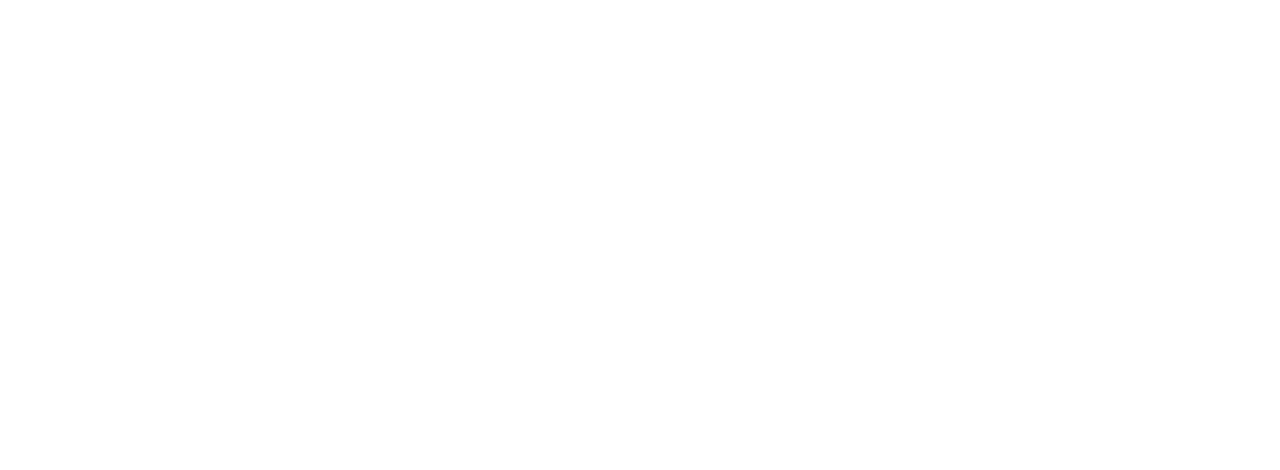
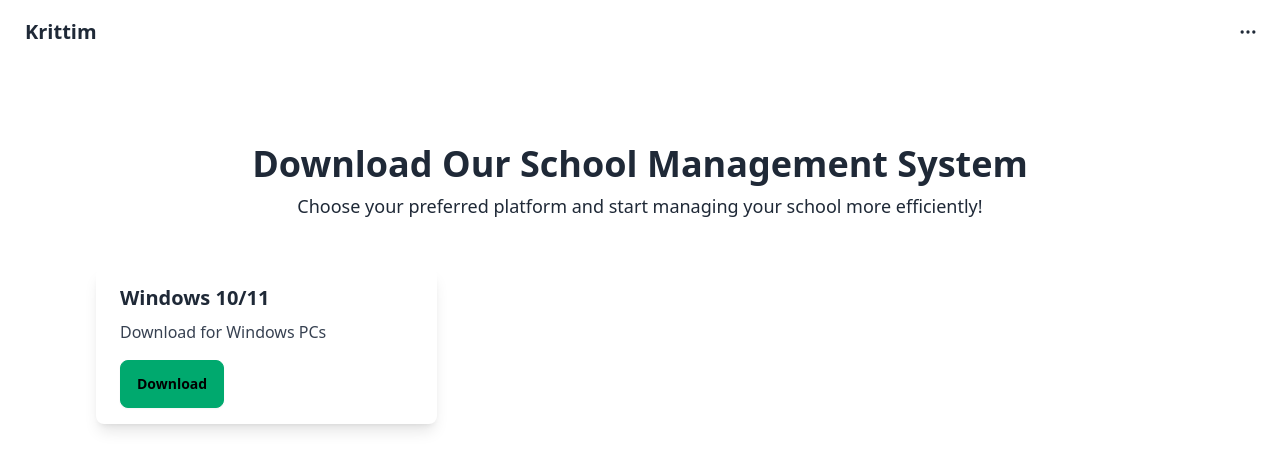
Before and after one commit to riasatsk/krittim.in, a SvelteKit app: page /download in a window 1280 px wide. Shown: the top 470 px of the page. Built offline with nearby package versions, Linux system fonts and the light colour scheme.

Commit message:
Changes to be committed: 	modified:   src/lib/Hero.svelte 	modified:   src/routes/+page.svelte 	modified:   src/routes/download/+page.svelte

```diff
--- a/src/lib/Hero.svelte
+++ b/src/lib/Hero.svelte
@@ -1,4 +1,4 @@
-<section class="bg-gray-100 h-1/2 flex items-center justify-center text-gray-900">
+<section class="bg-gray-100 h-screen flex items-center justify-center text-gray-900">
 	<div class="text-center max-w-lg mx-auto px-4 sm:px-6 md:px-8">
 		<h1 class="text-3xl sm:text-4xl md:text-5xl font-bold mb-4 leading-tight">
 			Transform Your School Management Digitally
--- a/src/routes/+page.svelte
+++ b/src/routes/+page.svelte
@@ -1,24 +1,24 @@
 <script>
-  import Hero from "$lib/Hero.svelte";
-  import Features from "$lib/Features.svelte";
-	import Screenshot from "$lib/Screenshot.svelte";
-import Trial from '$lib/Trial.svelte'
-import Footer from "$lib/Footer.svelte"
+	import Hero from '$lib/Hero.svelte';
+	import Features from '$lib/Features.svelte';
+	import Screenshot from '$lib/Screenshot.svelte';
+	import Trial from '$lib/Trial.svelte';
+	import Footer from '$lib/Footer.svelte';
 </script>
+
 <div class="navbar bg-base-100">
 	<div class="navbar-start">
-		<a class="btn btn-ghost text-xl">Krittim</a>
+		<a class="btn btn-ghost text-xl" href="/">Krittim</a>
 	</div>
 	<div class="navbar-end">
-		<a class="btn btn-success">Download</a>
+		<a class="btn btn-success" href="/download">Download</a>
 	</div>
 </div>
 
+<Hero />
 
-<Hero/>
+<Features />
+<Screenshot />
+<Trial />
 
-<Features/>
-<Screenshot/>
-<Trial/>
-
-<Footer/>
+<Footer />
--- a/src/routes/download/+page.svelte
+++ b/src/routes/download/+page.svelte
@@ -0,0 +1,50 @@
+<script>
+	// Optional: You can define variables or logic here if needed
+</script>
+
+<div class="navbar bg-base-100">
+	<div class="flex-1">
+		<a class="btn btn-ghost text-xl" href="/">Krittim</a>
+	</div>
+	<div class="flex-none">
+		<button class="btn btn-square btn-ghost">
+			<svg
+				xmlns="http://www.w3.org/2000/svg"
+				fill="none"
+				viewBox="0 0 24 24"
+				class="inline-block w-5 h-5 stroke-current"
+				><path
+					stroke-linecap="round"
+					stroke-linejoin="round"
+					stroke-width="2"
+					d="M5 12h.01M12 12h.01M19 12h.01M6 12a1 1 0 11-2 0 1 1 0 012 0zm7 0a1 1 0 11-2 0 1 1 0 012 0zm7 0a1 1 0 11-2 0 1 1 0 012 0z"
+				></path></svg
+			>
+		</button>
+	</div>
+</div>
+<section class="py-20">
+	<div class="max-w-6xl mx-auto px-4 sm:px-6 lg:px-8">
+		<div class="text-center mb-12">
+			<h2 class="text-3xl md:text-4xl font-bold">Download Our School Management System</h2>
+			<p class="text-lg mt-2">
+				Choose your preferred platform and start managing your school more efficiently!
+			</p>
+		</div>
+		<div class="grid grid-cols-1 sm:grid-cols-2 lg:grid-cols-3 gap-8">
+			<!-- Download Card 1: Windows -->
+			<div class="bg-white rounded-lg shadow-lg overflow-hidden">
+				<div class="px-6 py-4">
+					<h3 class="text-xl font-semibold mb-2">Windows 10/11</h3>
+					<p class="text-gray-700 mb-4">Download for Windows PCs</p>
+					<a
+						href="https://github.com/riasatsk/krittim.in/releases/download/download/Krittim.School_0.1.0_x64_en-US.msi"
+						class="btn btn-success"
+					>
+						Download
+					</a>
+				</div>
+			</div>
+		</div>
+	</div>
+</section>
```
